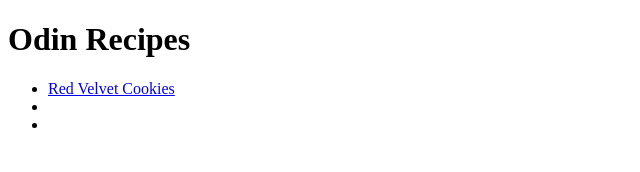
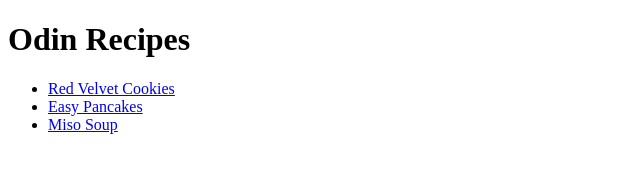
Before and after one commit to dinosaursam4/odin-recipes, a plain HTML site: page index.html in a window 1280 px wide. Shown: the whole page, without its empty margins (0-640 px from the left). Drawn offline with Linux system fonts and the light colour scheme.

Commit message:
Add links to recipe pages

```diff
--- a/index.html
+++ b/index.html
@@ -8,8 +8,8 @@
         <h1>Odin Recipes</h1>
         <ul>
             <li><a href="./recipes/redVelvetCookies.html">Red Velvet Cookies</a></li>
-            <li></li>
-            <li></li>
+            <li><a href="./recipes/easyPancakes.html">Easy Pancakes</a></li>
+            <li><a href="./recipes/misoSoup.html">Miso Soup</a></li>
 
         </ul>
 
```
